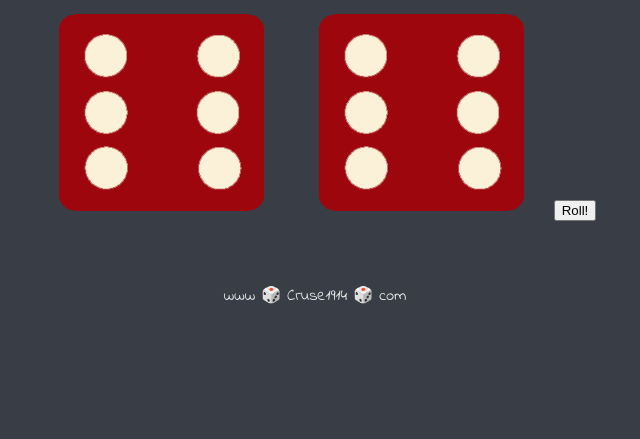
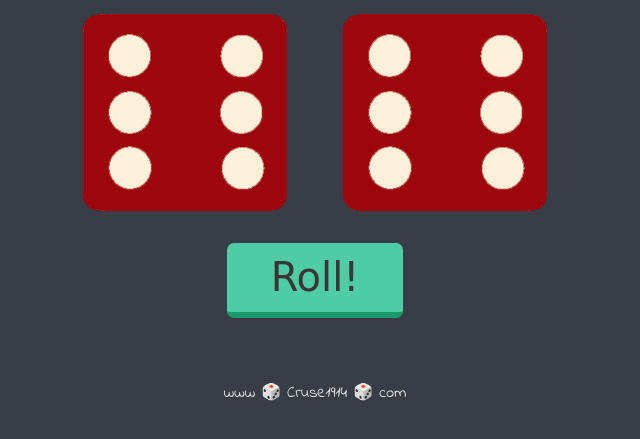
Before and after one commit to cruse1914/Dicee, a plain HTML site: page index.html in a window 1280 px wide. Shown: the part 321-760 px from the top of the page, without its empty margins (325-965 px from the left). Drawn offline with Linux system fonts and the light colour scheme.

Commit message:
Update styles.css

```diff
--- a/styles.css
+++ b/styles.css
@@ -39,3 +39,27 @@ footer {
   font-family: 'Indie Flower', cursive;
 
 }
+
+button {
+  color: #3a3636;
+  display: block;
+  background-color: #4ECCA3;
+  width: 20%;
+  height: 75px;
+  font-size: 2.5rem;
+  font-family: 'Permanent Marker', cursive;
+  border-radius: 10px;
+  border: none;
+  border-radius: 7px;
+  transition: all 0.2s;
+  margin: 1.5rem auto 2rem;
+  border-bottom: 0px solid #eee;
+}
+
+button:active{
+  transform: scaleX(0.9) translateY(4px);
+}
+
+button:not(:active){
+  border-bottom: 6px solid #1c976e;
+}
```
